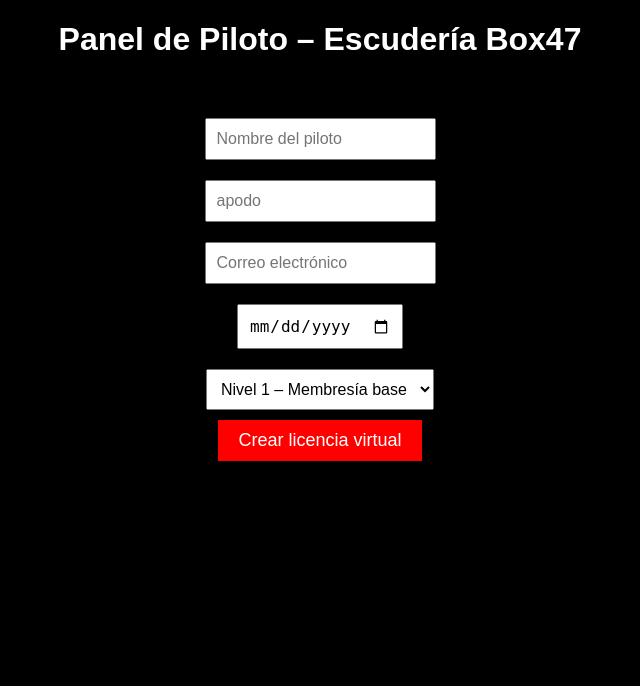
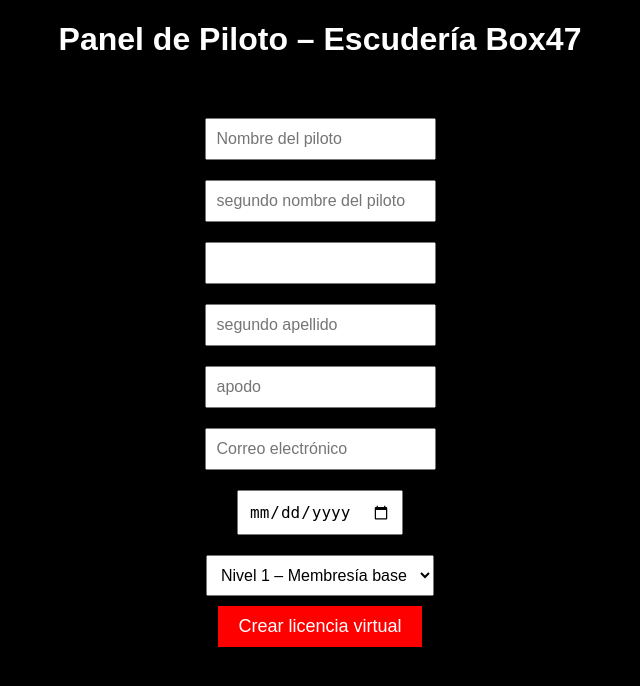
Before and after one commit to Box47racinglab/Box47racinglab, a Flask app: page / in a window 1280 px wide. Shown: the top 686 px of the page, without its empty margins (320-960 px from the left). Run offline with Flask 3, Linux system fonts and the light colour scheme.

Commit message:
Update registro.html

```diff
--- a/templates/registro.html
+++ b/templates/registro.html
@@ -34,6 +34,9 @@
     <form method="POST" action="/crear_licencia">
 
         <input name="nombre" placeholder="Nombre del piloto" required><br>
+        <input name="segundo nombre" placeholder="segundo nombre del piloto" optional><br>
+        <input name="primer apellido" placeholde="primer apellido" required><br>
+        <input name="segundo apellido" placeholder="segundo apellido" optional><br>
         <input name="apodo" type="text" placeholder="apodo" required><br>
         <input name="correo" type="email" placeholder="Correo electrónico" required><br>
         <input name="nacimiento" type="date" required><br>
```
